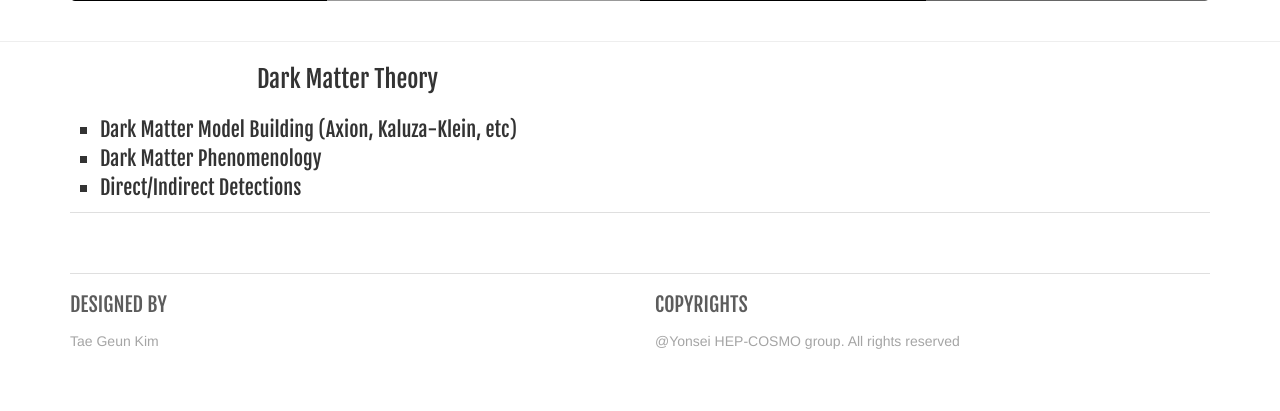
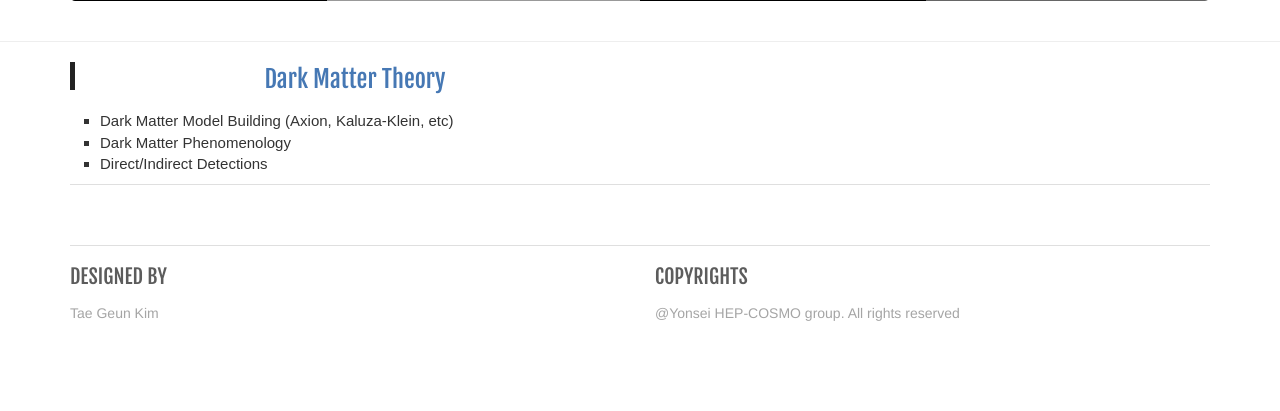
Before and after one commit to Axect/HEP_Web_Django, a Django app: page / in a window 1280 px wide. Shown: the part 795-1206 px from the top of the page. After the commit the page ends 1116 px from the top, so only its background shows below. Run offline with Django 3.2, Linux system fonts and the light colour scheme; some libraries are stand-ins or nearby versions.

Commit message:
blist dlist

```diff
--- a/HEP_COSMO/templates/HEP/index.html
+++ b/HEP_COSMO/templates/HEP/index.html
@@ -108,9 +108,9 @@
         <div class="col-sm-6 col-md-6">
             <div class="blist" style="text-align:center">
                 <ul>
-                    <li>Dark Matter Theory</li>
+                    <li><a href="#">Dark Matter Theory</a></li>
                     <br />
-                    <div class="clist" style="text-align:left">
+                    <div class="dlist" style="text-align:left">
                         <ul>
                             <li>Dark Matter Model Building (Axion, Kaluza-Klein, etc)</li>
                             <li>Dark Matter Phenomenology</li>
```
